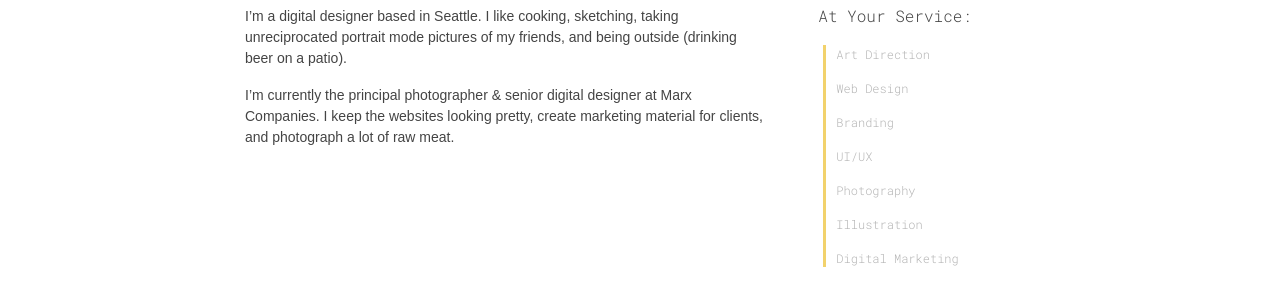
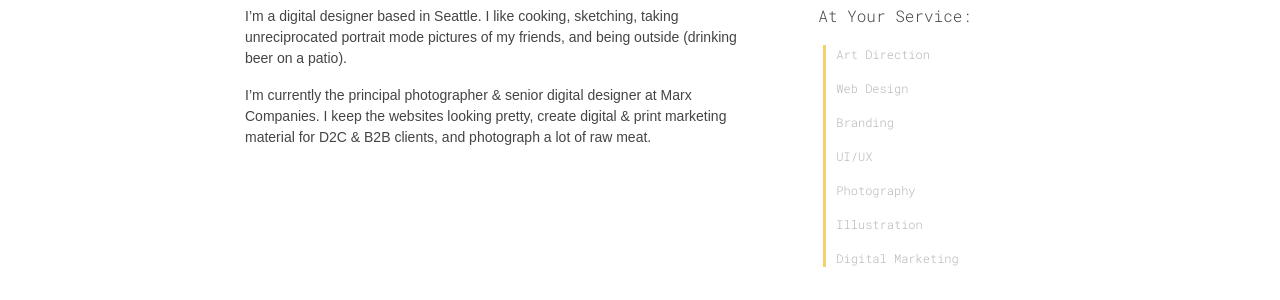
Before and after one commit to zwalkerdesign/zwalkerdesign.github.io, a Jekyll site: the page about-me.html, which Jekyll copies as it is, in a window 1280 px wide. Shown: the part 704-1004 px from the top of the page. Built offline with Jekyll 4.4.1, drawn with Linux system fonts in a browser that asks for light colours; nearby versions of some CDN libraries; some web fonts are replaced.

Commit message:
Update about-me.html

```diff
--- a/about-me.html
+++ b/about-me.html
@@ -72,7 +72,7 @@
 			<div class="col-xs-12 col-sm-8">
 				<p class="mt-30">I’m a digital designer based in Seattle. I like cooking, sketching, taking unreciprocated portrait mode pictures of my friends, and being outside (drinking beer on a patio).</p>
 
-	<p>I’m currently the principal photographer & senior digital designer at Marx Companies. I keep the websites looking pretty, create marketing material for clients, and photograph a lot of raw meat.</p>
+	<p>I’m currently the principal photographer & senior digital designer at Marx Companies. I keep the websites looking pretty, create digital & print marketing material for D2C & B2B clients, and photograph a lot of raw meat.</p>
 			</div>
 			<div class="col-xs-12 col-sm-4">
 					<h2 class="skills">At Your Service: </h2>
```
